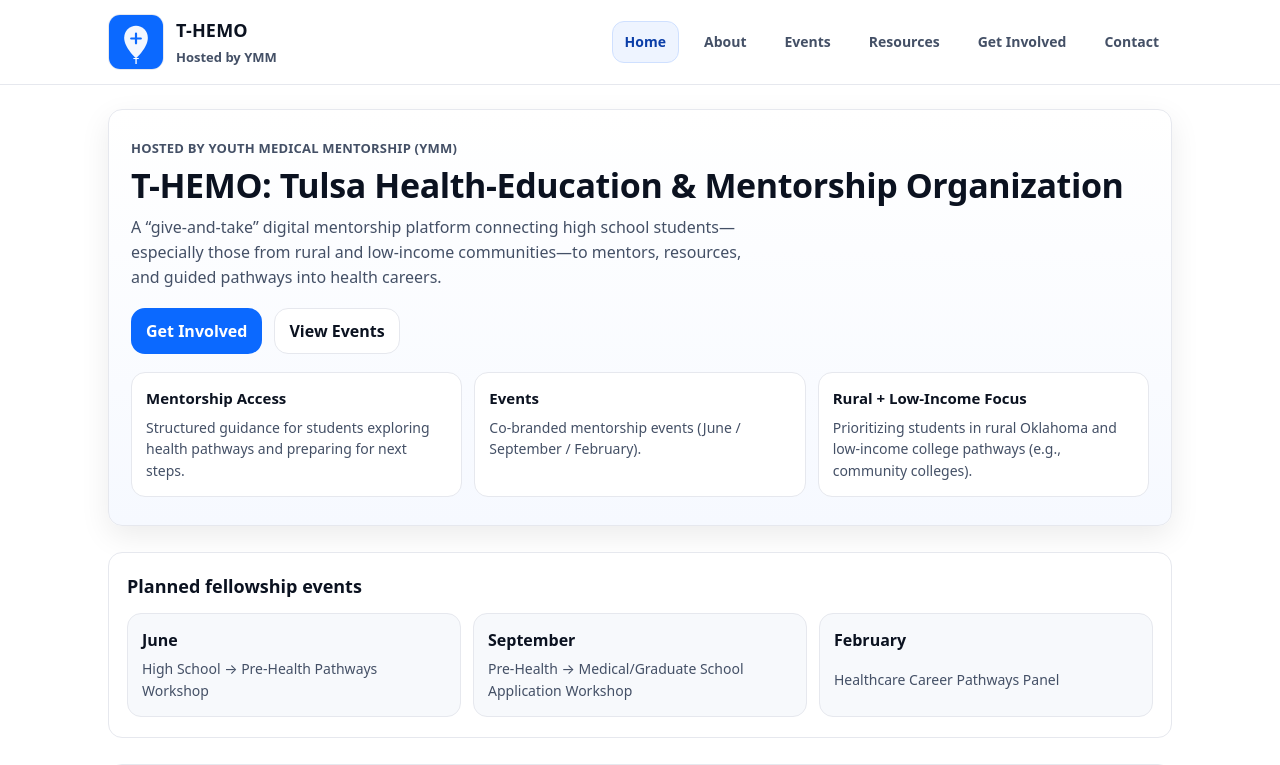
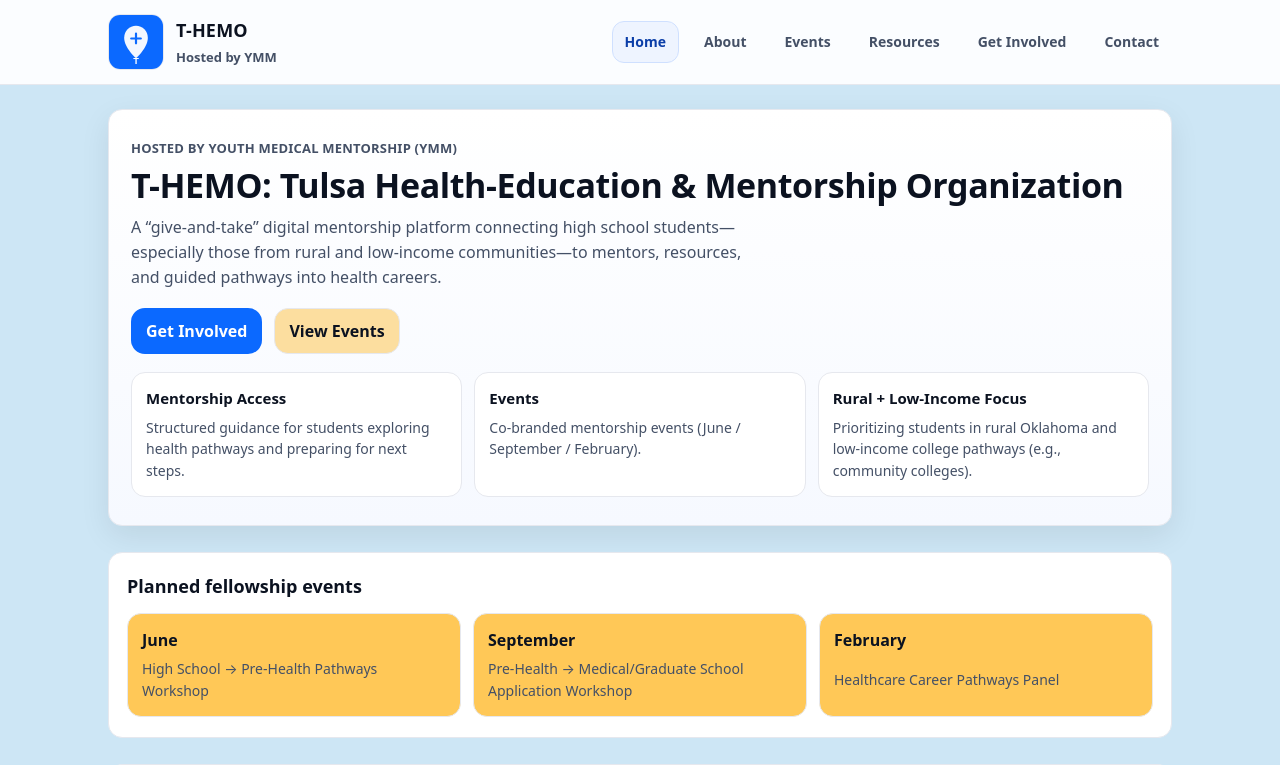
Before and after one commit to chensqq-byte/t-hemo-website, a Next.js app: page / in a window 1280 px wide. Shown: the top 765 px of the page. Built offline with nearby package versions, Linux system fonts and the light colour scheme.

Commit message:
Update globals.css
Made changes to background color (light blue) and some button/hover colors (yellow)

```diff
--- a/app/globals.css
+++ b/app/globals.css
@@ -1,9 +1,9 @@
 :root {
-  --bg: #ffffff;
+  --bg: #cde6f5;
   --text: #0b1220;
   --muted: #445066;
   --border: #e6e8ee;
-  --card: #f7f9fc;
+  --card: #ffc857;
 
   --primary: #0b69ff;
   --primary-strong: #0958d6;
@@ -223,7 +223,7 @@ button:focus-visible {
 }
 
 .btn-secondary {
-  background: white;
+  background: #fcde9f;
   border-color: var(--border);
   color: var(--text);
 }
```
